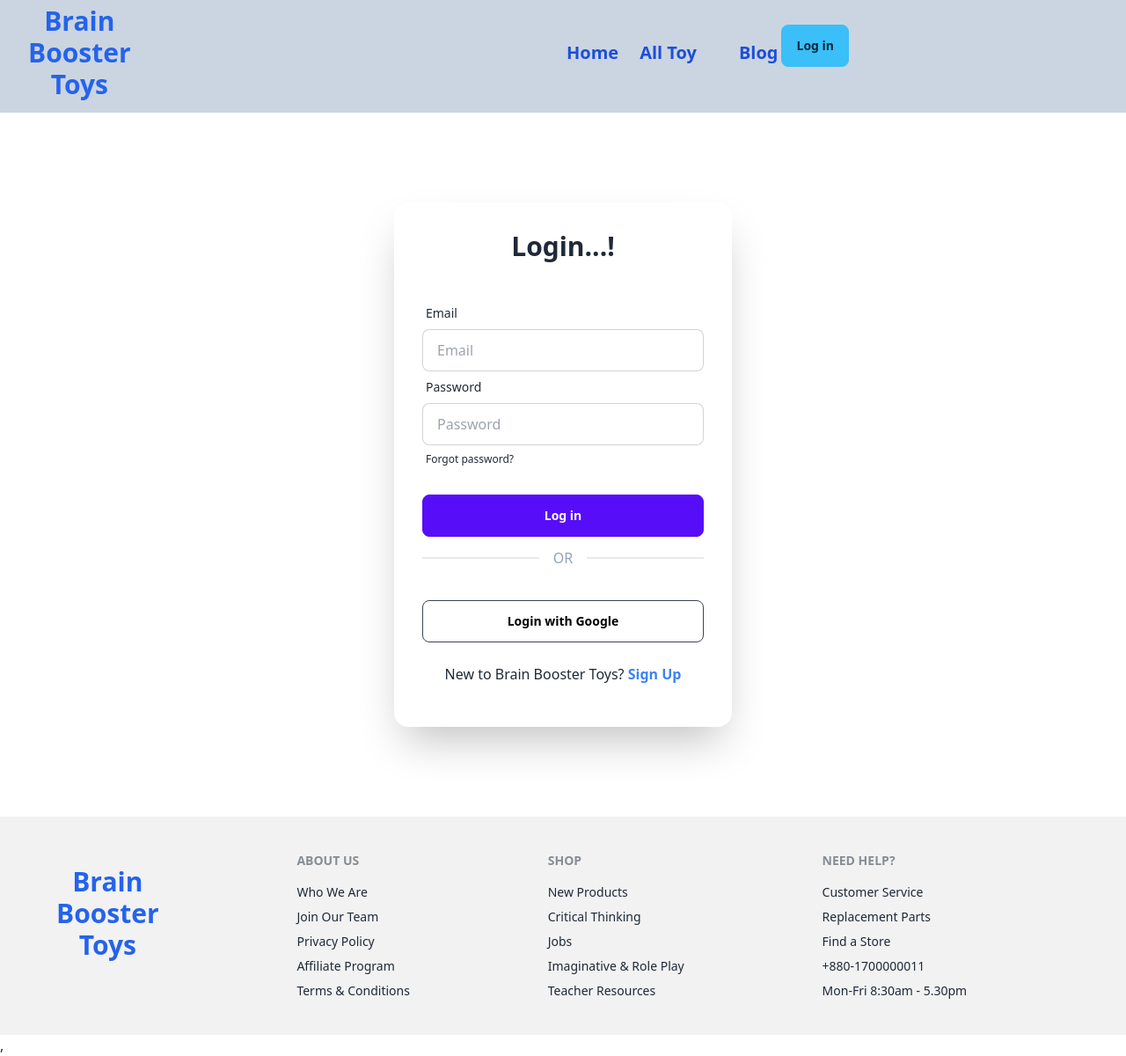
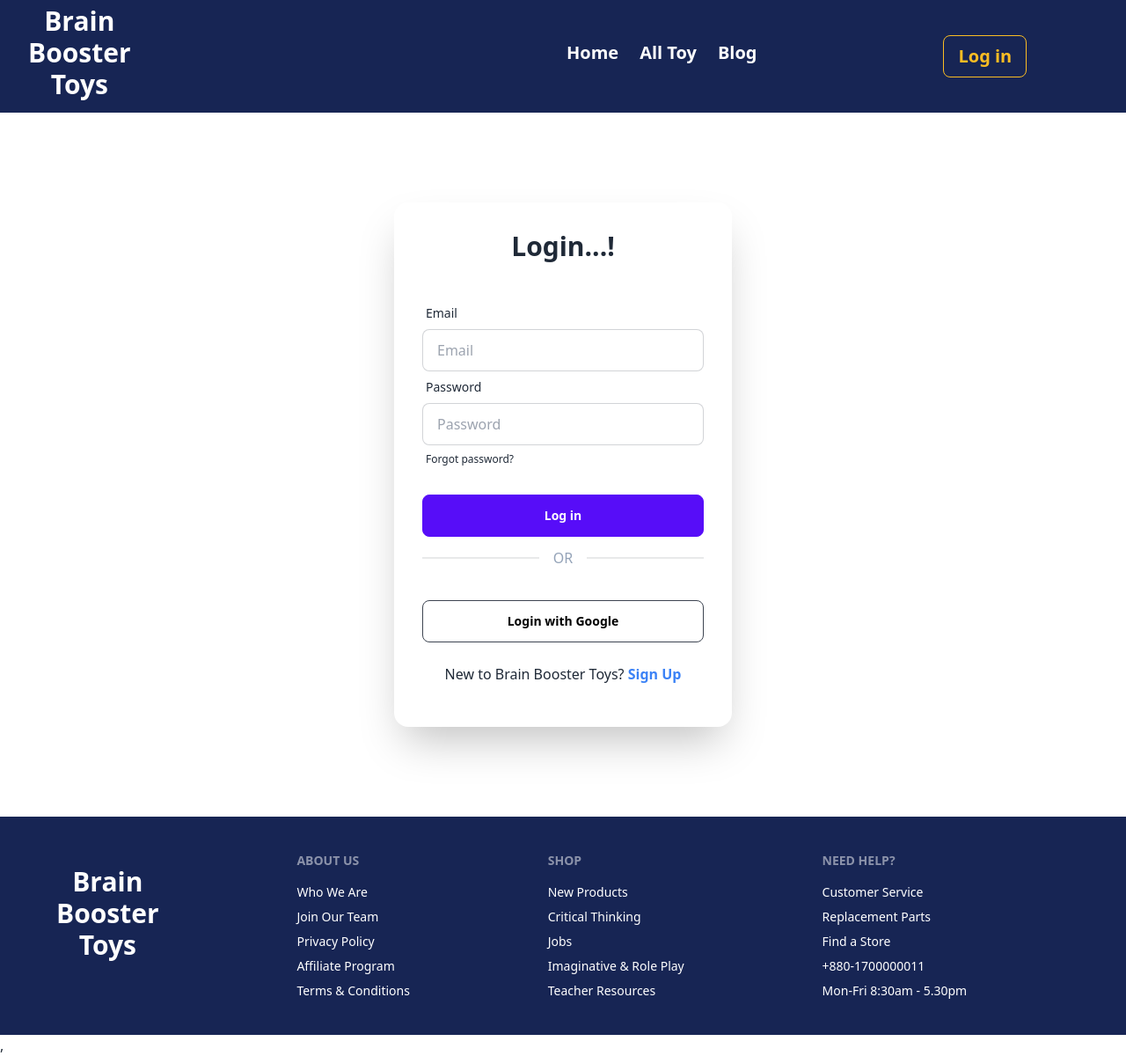
Before and after one commit to AnikaTabassum01/brain-booster-toys-client, a React (Vite) app: page /login in a window 1280 px wide. Shown: the whole page at 88% size. Built offline with nearby package versions, Linux system fonts and the light colour scheme; no server answers.

Commit message:
some design customized

```diff
--- a/src/Pages/Home/Banner/Banner.jsx
+++ b/src/Pages/Home/Banner/Banner.jsx
@@ -23,7 +23,7 @@ const Banner = () => {
 
                 <div className="absolute flex items-center rounded-xl h-full left-0 top-0 space-y-7 pl-12  bg-gradient-to-r from-[#0d0741] to-[rgba(21, 21, 21, 0)] ">
 
-                        <p className='text-amber-300 font-bold text-3xl mt-40'>As the end of school approaches,
+                        <p className='text-amber-400 font-bold text-3xl mt-40'>As the end of school approaches,
                         <br />
                          get ready to learn and play with our
                          <br />
--- a/src/Pages/Login/Login.jsx
+++ b/src/Pages/Login/Login.jsx
@@ -24,7 +24,7 @@ const Login = () => {
         if (password.length < 6) {
             setError('Password must be at least 6 characters long')
             return;
-        }
+        } else {
         loginUser(email, password)
             .then(result => {
                 const user = result.user;
@@ -45,6 +45,8 @@ const Login = () => {
                 console.log(errorMessage)
             })
     }
+
+}
     const handleGoogleLogin = () =>{
         googleLoginUser()
         .then(result =>{
--- a/src/Pages/Shared/Footer/Footer.jsx
+++ b/src/Pages/Shared/Footer/Footer.jsx
@@ -2,16 +2,16 @@ import React from 'react';
 
 const Footer = () => {
     return (
-        <footer className="footer p-10 bg-base-200 text-base-content">
+        <footer className="footer p-10 bg-blue-950 text-base-content">
 
             <div>
-                <p className='normal-case text-center text-3xl font-extrabold text-blue-600 pl-6 mt-4'>Brain
+                <p className='normal-case text-center text-3xl font-extrabold text-white pl-6 mt-4'>Brain
                     <br />
                     Booster
                     <br />
                     Toys</p>
             </div>
-            <div>
+            <div className='text-white'>
                 <span className="footer-title">About us</span>
                 <a className="link link-hover">Who We Are</a>
                 <a className="link link-hover">Join Our Team</a>
@@ -19,7 +19,7 @@ const Footer = () => {
                 <a className="link link-hover">Affiliate Program</a>
                 <a className="link link-hover">Terms & Conditions</a>
             </div>
-            <div>
+            <div className='text-white'>
                 <span className="footer-title">Shop</span>
                 <a className="link link-hover">New Products</a>
                 <a className="link link-hover">Critical Thinking</a>
@@ -27,7 +27,7 @@ const Footer = () => {
                 <a className="link link-hover">Imaginative & Role Play</a>
                 <a className="link link-hover">Teacher Resources</a>
             </div>
-            <div>
+            <div className='text-white'>
                 <span className="footer-title">Need Help?</span>
                 <a className="link link-hover">Customer Service</a>
                 <a className="link link-hover">Replacement Parts</a>
--- a/src/Pages/Shared/Navbar/Navbar.jsx
+++ b/src/Pages/Shared/Navbar/Navbar.jsx
@@ -17,10 +17,10 @@ const Navbar = () => {
     }
 
     return (
-        <div className="navbar bg-slate-300 h-32 pb-8">
+        <div className="navbar bg-blue-950 h-32 pb-8">
             <div className="navbar-start">
                 <div className="dropdown">
-                    <label tabIndex={0} className="btn btn-ghost lg:hidden">
+                    <label tabIndex={0} className="btn btn-white lg:hidden">
                         <svg xmlns="http://www.w3.org/2000/svg" className="h-5 w-5" fill="none" viewBox="0 0 24 24" stroke="currentColor"><path strokeLinecap="round" strokeLinejoin="round" strokeWidth="2" d="M4 6h16M4 12h8m-8 6h16" /></svg>
                     </label>
                     <ul tabIndex={0} className="menu menu-compact dropdown-content mt-3 p-2 shadow bg-base-100 rounded-box w-52">
@@ -37,24 +37,24 @@ const Navbar = () => {
                         <Link to='/blog'>Blog</Link>
                     </ul>
                 </div>
-                <Link to='/' className="normal-case text-center text-3xl font-extrabold text-blue-600 pl-6 mt-4">Brain
+                <Link to='/' className="normal-case text-center text-3xl font-extrabold text-white pl-6 mt-4">Brain
                     <br />
                     Booster
                     <br />
                     Toys</Link>
             </div>
             <div className="navbar-center hidden lg:flex">
-                <ul className="menu menu-horizontal px-1 text-blue-700 gap-6 font-bold text-xl mt-4">
+                <ul className="menu menu-horizontal px-1 text-white gap-6 font-bold text-xl mt-4">
                     <Link to='/'>Home</Link>
                     <Link to='/alltoy'>All Toy</Link>
 
                     {
-                        user ? <>
+                        user && <>
                             <Link to='/mytoy'>My Toy</Link>
                             <Link to='/addatoy'>Add a Toy</Link>
                         </>
-                            :
-                            <Link to="/login"></Link>
+                            // :
+                            // <Link to="/login"></Link>
                     }
 
                     <Link to='/blog'>Blog</Link>
@@ -64,13 +64,13 @@ const Navbar = () => {
 
             {
                 user ? <div>
-                    <div className="tooltip hover:tooltip-open tooltip-bottom" data-tip={user.displayName ? user.displayName : 'No UserName'}>
+                    <div className="tooltip hover:tooltip-open tooltip-bottom" data-tip={user.displayName ? user ?.displayName : 'No UserName'}>
                         {
                             user.photoURL ? <img className='w-8 h-8 mx-3 md:mx-5 rounded-full' src={user.photoURL} alt="" /> : <HiUserCircle className='w-8 h-8 mx-3 md:mx-5' />
                         }
                     </div>
-                    <button onClick={handleSignOut} className='btn font-bold rounded-md'>Sign Out</button>
-                </div> : <Link to='/login'><button className="btn btn-active btn-info normal-case">Log in</button></Link>
+                    <button onClick={handleSignOut} className='btn btn-outline btn-warning text-xl normal-case'>Sign Out</button>
+                </div> : <Link to='/login'><button className="btn btn-outline btn-warning text-xl normal-case mt-6 ml-52">Log in</button></Link>
             }
 
 
```
